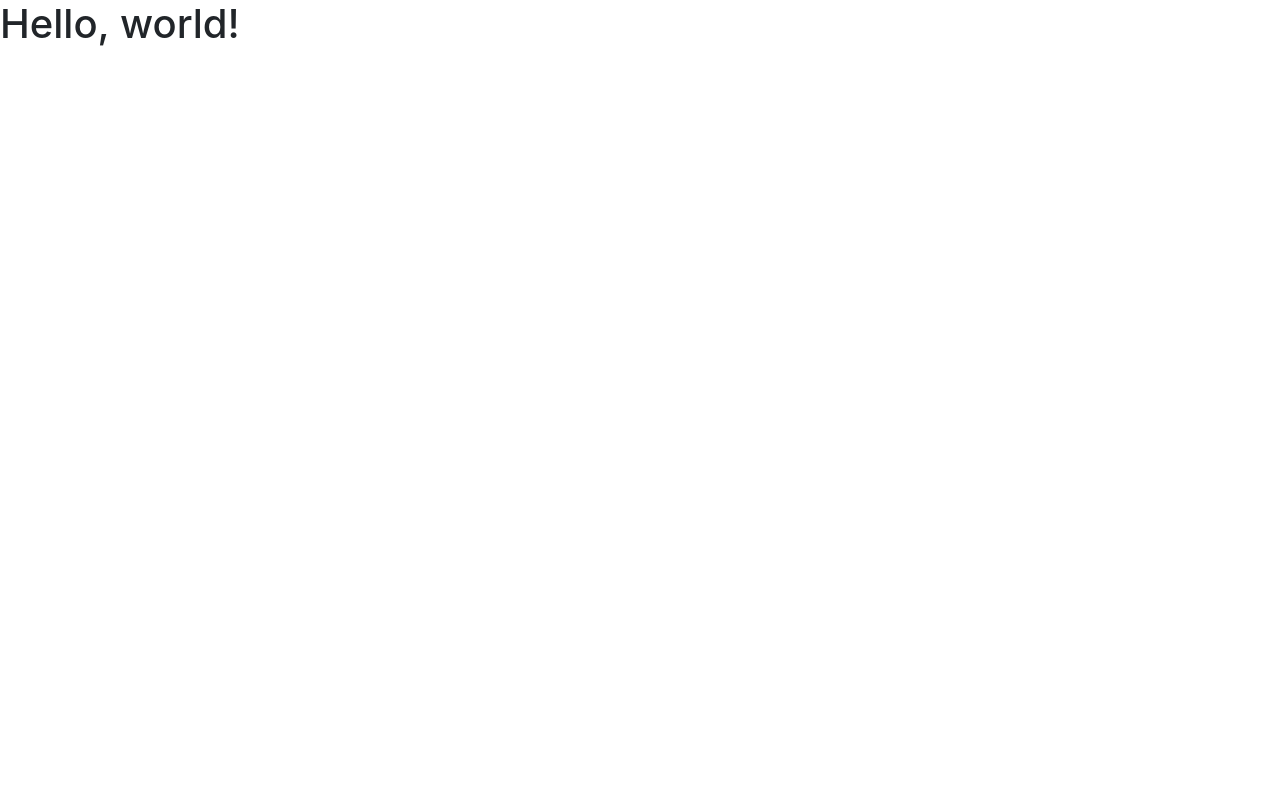
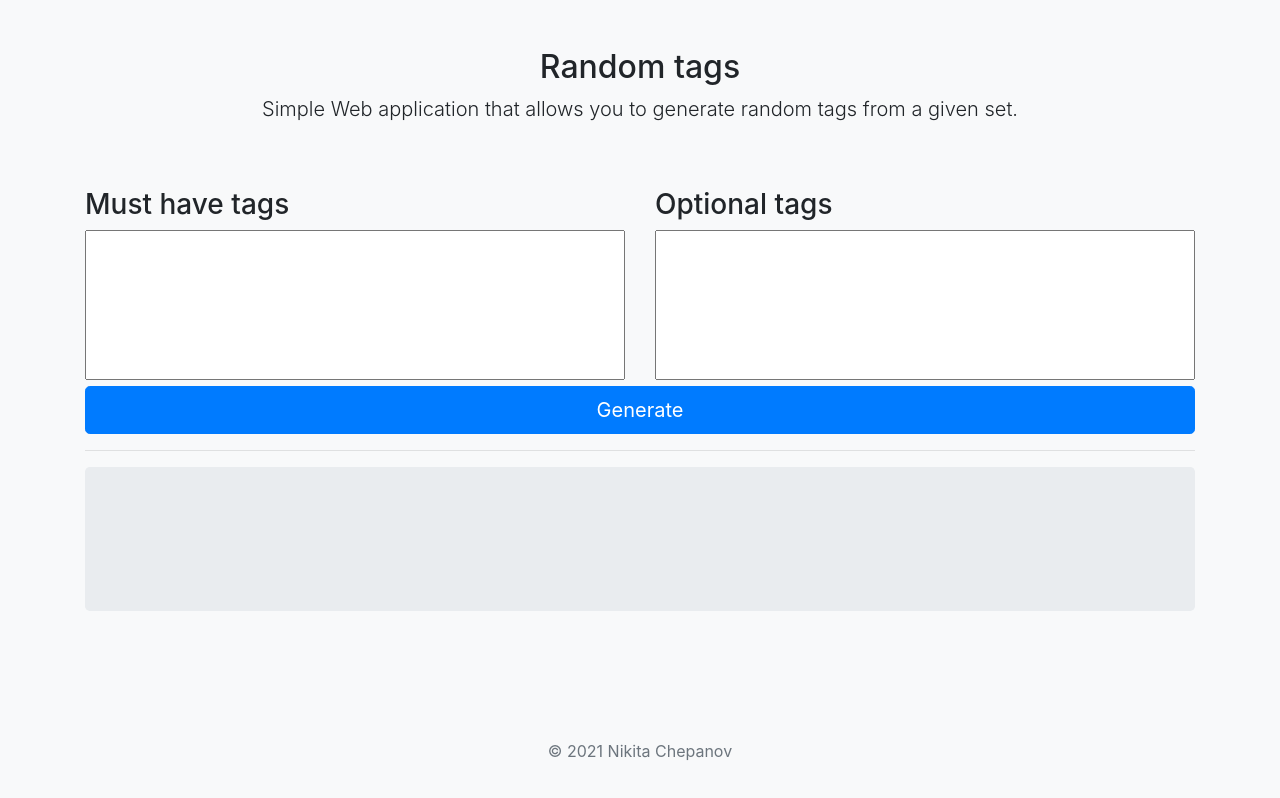
Before and after one commit to nchepanov/ada-tags, a plain HTML site: page index.html in a window 1280 px wide. Drawn offline with nearby package versions, Linux system fonts and the light colour scheme.

Commit message:
Initial design

```diff
--- a/index.html
+++ b/index.html
@@ -1,22 +1,72 @@
 <!doctype html>
 <html lang="en">
-  <head>
+
+<head>
     <!-- Required meta tags -->
     <meta charset="utf-8">
     <meta name="viewport" content="width=device-width, initial-scale=1, shrink-to-fit=no">
 
     <!-- Bootstrap CSS -->
-    <link rel="stylesheet" href="https://stackpath.bootstrapcdn.com/bootstrap/4.3.1/css/bootstrap.min.css" integrity="sha384-ggOyR0iXCbMQv3Xipma34MD+dH/1fQ784/j6cY/iJTQUOhcWr7x9JvoRxT2MZw1T" crossorigin="anonymous">
+    <link rel="stylesheet" href="https://stackpath.bootstrapcdn.com/bootstrap/4.3.1/css/bootstrap.min.css"
+        integrity="sha384-ggOyR0iXCbMQv3Xipma34MD+dH/1fQ784/j6cY/iJTQUOhcWr7x9JvoRxT2MZw1T" crossorigin="anonymous">
+    <link rel="stylesheet" href="style.css">
+    <title>Ada tags</title>
+</head>
 
-    <title>Hello, world!</title>
-  </head>
-  <body>
-    <h1>Hello, world!</h1>
+<body class="bg-light">
+    <div class="container">
+        <div class="py-5 text-center">
+            <h2>Random tags</h2>
+            <p class="lead">Simple Web application that allows you to generate random tags from a given set.</p>
+        </div>
+        <div class="row">
+            <div class="col">
+                <form>
+                    <div class="row">
+                        <div class="col">
+                            <h3>Must have tags</h3>
+                            <textarea id="musthaves"></textarea>
+                        </div>
+                        <div class="col">
+                            <h3>Optional tags</h3>
+                            <textarea id="optional"></textarea>
+                        </div>
+                    </div>
+                    <div class="row">
+                        <div class="col">
+                            <button id="generate" class="btn btn-primary btn-lg btn-block">Generate</button>
+                        </div>
+                    </div>
+                    <div class="row">
+                        <div class="col">
+                            <hr>
+                            <div class="jumbotron">
+                                <p>
+
+                                </p>
+                            </div>
+                        </div>
+                    </div>
+                </form>
+            </div>
+        </div>
+    </div>
+
+    <footer class="my-5 pt-5 text-muted text-center text-small">
+        <p class="mb-1">© 2021 Nikita Chepanov</p>
+    </footer>
 
     <!-- Optional JavaScript -->
     <!-- jQuery first, then Popper.js, then Bootstrap JS -->
-    <script src="https://code.jquery.com/jquery-3.3.1.slim.min.js" integrity="sha384-q8i/X+965DzO0rT7abK41JStQIAqVgRVzpbzo5smXKp4YfRvH+8abtTE1Pi6jizo" crossorigin="anonymous"></script>
-    <script src="https://cdnjs.cloudflare.com/ajax/libs/popper.js/1.14.7/umd/popper.min.js" integrity="sha384-UO2eT0CpHqdSJQ6hJty5KVphtPhzWj9WO1clHTMGa3JDZwrnQq4sF86dIHNDz0W1" crossorigin="anonymous"></script>
-    <script src="https://stackpath.bootstrapcdn.com/bootstrap/4.3.1/js/bootstrap.min.js" integrity="sha384-JjSmVgyd0p3pXB1rRibZUAYoIIy6OrQ6VrjIEaFf/nJGzIxFDsf4x0xIM+B07jRM" crossorigin="anonymous"></script>
-  </body>
+    <script src="https://code.jquery.com/jquery-3.3.1.slim.min.js"
+        integrity="sha384-q8i/X+965DzO0rT7abK41JStQIAqVgRVzpbzo5smXKp4YfRvH+8abtTE1Pi6jizo"
+        crossorigin="anonymous"></script>
+    <script src="https://cdnjs.cloudflare.com/ajax/libs/popper.js/1.14.7/umd/popper.min.js"
+        integrity="sha384-UO2eT0CpHqdSJQ6hJty5KVphtPhzWj9WO1clHTMGa3JDZwrnQq4sF86dIHNDz0W1"
+        crossorigin="anonymous"></script>
+    <script src="https://stackpath.bootstrapcdn.com/bootstrap/4.3.1/js/bootstrap.min.js"
+        integrity="sha384-JjSmVgyd0p3pXB1rRibZUAYoIIy6OrQ6VrjIEaFf/nJGzIxFDsf4x0xIM+B07jRM"
+        crossorigin="anonymous"></script>
+</body>
+
 </html>
--- a/style.css
+++ b/style.css
@@ -0,0 +1,12 @@
+textarea {
+    resize: none;
+    width: 100%;
+    height: 150px;
+}
+
+/*
+div {
+    border-color: black;
+    border-style: solid;
+}
+*/
```
